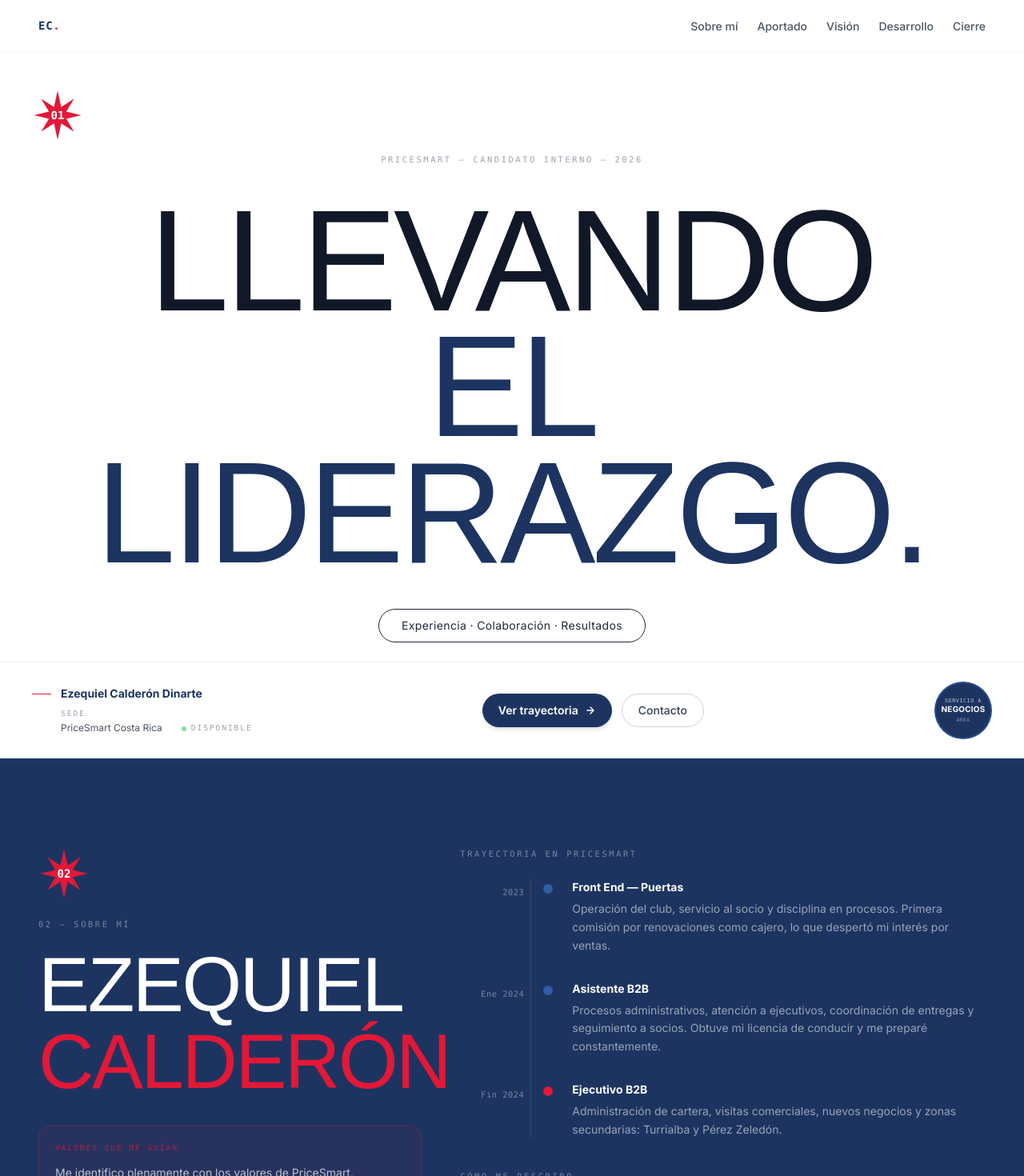
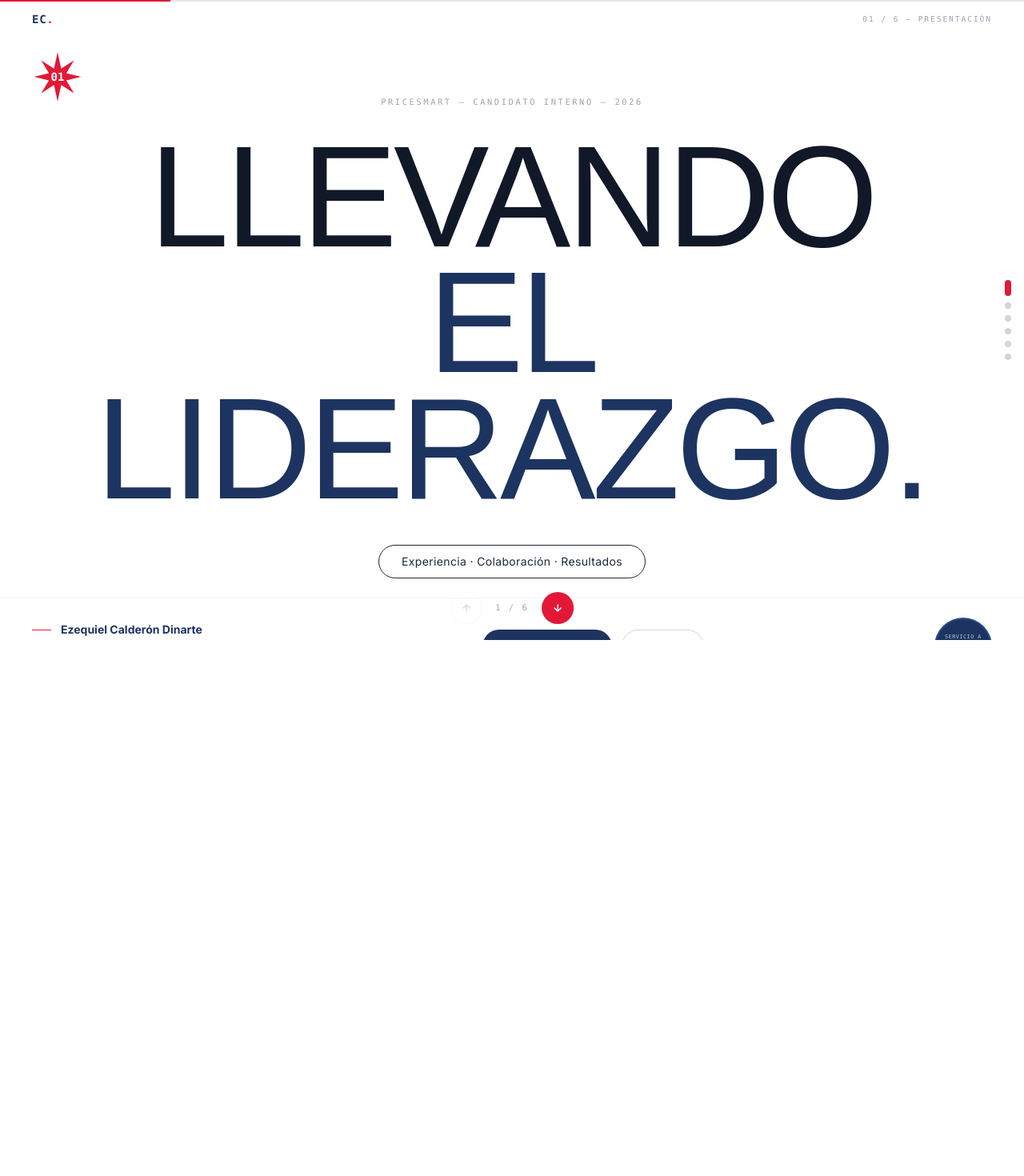
Before and after one commit to EzequielCalderon1/ezequielcalderon1.github.io, a Next.js app: page / in a window 1280 px wide. Shown: the top 1470 px of the page at 80% size. After the commit the page ends 800 px from the top, so only its background shows below. Built offline with nearby package versions, Linux system fonts and the light colour scheme; a web font is replaced by a local one.

Commit message:
feat: full-screen slide presentation with keyboard + touch nav

```diff
--- a/src/app/HomeClient.jsx
+++ b/src/app/HomeClient.jsx
@@ -1,27 +1,155 @@
 'use client'
 
-import Navbar from '@/components/Navbar'
+import { useState, useEffect, useCallback, useRef } from 'react'
+import { AnimatePresence, motion } from 'framer-motion'
 import Hero from '@/components/Hero'
 import About from '@/components/About'
 import Achievements from '@/components/Achievements'
 import Vision from '@/components/Vision'
 import Development from '@/components/Development'
 import Contact from '@/components/Contact'
-import Footer from '@/components/Footer'
+
+const SLIDES = [
+  { label: 'Presentación',              Component: Hero,         dark: false },
+  { label: 'Sobre mí',                  Component: About,        dark: true  },
+  { label: 'Lo que he aportado',        Component: Achievements, dark: false },
+  { label: 'Mi visión',                 Component: Vision,       dark: true  },
+  { label: 'Lo que quiero desarrollar', Component: Development,  dark: false },
+  { label: 'Cierre',                    Component: Contact,      dark: true  },
+]
+
+const slideVariants = {
+  enter: (dir) => ({ y: dir > 0 ? '100%' : '-100%', opacity: 0.4 }),
+  center: { y: 0, opacity: 1, transition: { duration: 0.55, ease: [0.22, 1, 0.36, 1] } },
+  exit:  (dir) => ({ y: dir > 0 ? '-100%' : '100%', opacity: 0.4, transition: { duration: 0.4, ease: [0.22, 1, 0.36, 1] } }),
+}
 
 export default function HomeClient() {
+  const [current, setCurrent] = useState(0)
+  const [dir, setDir]         = useState(1)
+  const touchStart             = useRef(null)
+
+  const go = useCallback((delta) => {
+    setCurrent((prev) => {
+      const next = Math.max(0, Math.min(SLIDES.length - 1, prev + delta))
+      if (next !== prev) setDir(delta)
+      return next
+    })
+  }, [])
+
+  /* keyboard */
+  useEffect(() => {
+    const onKey = (e) => {
+      if (e.key === 'ArrowDown' || e.key === 'PageDown') { e.preventDefault(); go(1) }
+      if (e.key === 'ArrowUp'   || e.key === 'PageUp')   { e.preventDefault(); go(-1) }
+    }
+    window.addEventListener('keydown', onKey)
+    return () => window.removeEventListener('keydown', onKey)
+  }, [go])
+
+  /* touch swipe */
+  const onTouchStart = (e) => { touchStart.current = e.touches[0].clientY }
+  const onTouchEnd   = (e) => {
+    if (touchStart.current === null) return
+    const diff = touchStart.current - e.changedTouches[0].clientY
+    if (Math.abs(diff) > 50) go(diff > 0 ? 1 : -1)
+    touchStart.current = null
+  }
+
+  const { Component, dark, label } = SLIDES[current]
+
+  /* theme-aware colours */
+  const logoColor  = dark ? 'text-white'    : 'text-ps-navy'
+  const metaColor  = dark ? 'text-white/40' : 'text-gray-400'
+  const dotActive  = dark ? 'bg-white'      : 'bg-ps-red'
+  const dotBase    = dark ? 'bg-white/20 hover:bg-white/50' : 'bg-gray-300 hover:bg-gray-500'
+  const btnPrev    = dark ? 'border-white/20 text-white hover:bg-white/10' : 'border-gray-200 text-gray-500 hover:bg-gray-50'
+
   return (
-    <>
-      <Navbar />
-      <main id="main-content" tabIndex={-1} className="outline-none">
-        <Hero />
-        <About />
-        <Achievements />
-        <Vision />
-        <Development />
-        <Contact />
-      </main>
-      <Footer />
-    </>
+    <div
+      className="h-screen overflow-hidden relative"
+      onTouchStart={onTouchStart}
+      onTouchEnd={onTouchEnd}
+    >
+      {/* ── progress bar ── */}
+      <div
+        className="absolute top-0 inset-x-0 z-50 h-[2px]"
+        style={{ background: dark ? 'rgba(255,255,255,0.08)' : '#e5e7eb' }}
+      >
+        <motion.div
+          className="h-full bg-ps-red"
+          animate={{ width: `${((current + 1) / SLIDES.length) * 100}%` }}
+          transition={{ duration: 0.4, ease: 'easeOut' }}
+        />
+      </div>
+
+      {/* ── top bar ── */}
+      <div className="absolute top-0 inset-x-0 z-50 flex items-center justify-between px-6 lg:px-10 pt-3.5 pb-3">
+        <span className={`font-mono text-sm font-black tracking-wider ${logoColor}`}>
+          EC<span className="text-ps-red">.</span>
+        </span>
+        <span className={`font-mono text-[0.6rem] tracking-[0.2em] uppercase ${metaColor}`}>
+          {String(current + 1).padStart(2, '0')} / {SLIDES.length}&nbsp;&mdash;&nbsp;{label}
+        </span>
+      </div>
+
+      {/* ── slide ── */}
+      <AnimatePresence custom={dir} mode="wait" initial={false}>
+        <motion.div
+          key={current}
+          custom={dir}
+          variants={slideVariants}
+          initial="enter"
+          animate="center"
+          exit="exit"
+          className="absolute inset-0"
+        >
+          <Component />
+        </motion.div>
+      </AnimatePresence>
+
+      {/* ── side dots ── */}
+      <div className="absolute right-4 top-1/2 -translate-y-1/2 z-50 flex flex-col gap-2">
+        {SLIDES.map((_, i) => (
+          <button
+            key={i}
+            onClick={() => { setDir(i > current ? 1 : -1); setCurrent(i) }}
+            aria-label={`Ir a filmina ${i + 1}`}
+            className={`rounded-full transition-all focus-visible:outline-2 focus-visible:outline-ps-red ${
+              i === current ? `w-2 h-5 ${dotActive}` : `w-2 h-2 ${dotBase}`
+            }`}
+          />
+        ))}
+      </div>
+
+      {/* ── bottom navigation ── */}
+      <div className="absolute bottom-5 left-1/2 -translate-x-1/2 z-50 flex items-center gap-4">
+        <button
+          onClick={() => go(-1)}
+          disabled={current === 0}
+          aria-label="Filmina anterior"
+          className={`w-10 h-10 rounded-full border flex items-center justify-center disabled:opacity-25 transition-all ${btnPrev}`}
+        >
+          <svg width="14" height="14" viewBox="0 0 24 24" fill="none" stroke="currentColor" strokeWidth="2.5" strokeLinecap="round" strokeLinejoin="round" aria-hidden="true">
+            <path d="M12 19V5M5 12l7-7 7 7"/>
+          </svg>
+        </button>
+
+        <span className={`font-mono text-[0.65rem] tracking-[0.2em] uppercase select-none ${metaColor}`}>
+          {current + 1} / {SLIDES.length}
+        </span>
+
+        <button
+          onClick={() => go(1)}
+          disabled={current === SLIDES.length - 1}
+          aria-label="Siguiente filmina"
+          className="w-10 h-10 rounded-full bg-ps-red text-white flex items-center justify-center disabled:opacity-25 hover:bg-[#c8152f] transition-all"
+        >
+          <svg width="14" height="14" viewBox="0 0 24 24" fill="none" stroke="currentColor" strokeWidth="2.5" strokeLinecap="round" strokeLinejoin="round" aria-hidden="true">
+            <path d="M12 5v14M5 12l7 7 7-7"/>
+          </svg>
+        </button>
+      </div>
+    </div>
   )
 }
--- a/src/components/About.jsx
+++ b/src/components/About.jsx
@@ -42,14 +42,13 @@
 
 export default function About() {
   return (
-    <section id="sobre-mi" aria-labelledby="about-heading" className="bg-[#1d3461] text-white py-20 lg:py-28 overflow-hidden">
-      <div className="max-w-7xl mx-auto px-6 lg:px-12">
+    <section id="sobre-mi" aria-labelledby="about-heading" className="bg-[#1d3461] text-white h-screen overflow-hidden">
+      <div className="max-w-7xl mx-auto px-6 lg:px-12 pt-14 pb-6 h-full overflow-y-auto">
         <motion.div
           variants={stagger}
           initial="hidden"
-          whileInView="visible"
-          viewport={{ once: true, margin: '-80px' }}
-          className="grid grid-cols-12 gap-x-6 gap-y-12 items-start"
+          animate="visible"
+          className="grid grid-cols-12 gap-x-6 gap-y-6 items-start"
         >
           {/* Left: starburst + heading + bio */}
           <div className="col-span-12 lg:col-span-5">
--- a/src/components/Achievements.jsx
+++ b/src/components/Achievements.jsx
@@ -23,11 +23,10 @@
 
 export default function Achievements() {
   return (
-    <section id="aportado" aria-labelledby="achievements-heading" className="bg-white py-24 lg:py-32">
-      <div className="max-w-7xl mx-auto px-6 lg:px-12">
+    <section id="aportado" aria-labelledby="achievements-heading" className="bg-white h-screen overflow-hidden">
+      <div className="max-w-7xl mx-auto px-6 lg:px-12 pt-14 pb-6 h-full overflow-y-auto">
         <motion.div
-          variants={stagger} initial="hidden" whileInView="visible"
-          viewport={{ once: true, margin: '-80px' }}
+          variants={stagger} initial="hidden" animate="visible"
         >
           <motion.div variants={fadeUp} className="mb-12">
             <StarburstBadge number="03" className="mb-6" />
--- a/src/components/Contact.jsx
+++ b/src/components/Contact.jsx
@@ -50,13 +50,12 @@
 
 export default function Contact() {
   return (
-    <section id="cierre" aria-labelledby="contact-heading" className="bg-[#1d3461] text-white py-24 lg:py-32">
-      <div className="max-w-7xl mx-auto px-6 lg:px-12">
+    <section id="cierre" aria-labelledby="contact-heading" className="bg-[#1d3461] text-white h-screen overflow-hidden">
+      <div className="max-w-7xl mx-auto px-6 lg:px-12 pt-14 pb-6 h-full overflow-y-auto">
         <motion.div
           variants={stagger}
           initial="hidden"
-          whileInView="visible"
-          viewport={{ once: true, margin: '-80px' }}
+          animate="visible"
           className="relative grid grid-cols-12 gap-x-6 gap-y-10 lg:gap-x-16 items-center"
         >
           {/* Red left accent bar */}
--- a/src/components/Development.jsx
+++ b/src/components/Development.jsx
@@ -56,13 +56,12 @@
 
 export default function Development() {
   return (
-    <section id="desarrollo" aria-labelledby="development-heading" className="bg-white py-24 lg:py-32">
-      <div className="max-w-7xl mx-auto px-6 lg:px-12">
+    <section id="desarrollo" aria-labelledby="development-heading" className="bg-white h-screen overflow-hidden">
+      <div className="max-w-7xl mx-auto px-6 lg:px-12 pt-14 pb-6 h-full overflow-y-auto">
         <motion.div
           variants={stagger}
           initial="hidden"
-          whileInView="visible"
-          viewport={{ once: true, margin: '-80px' }}
+          animate="visible"
         >
           {/* Header */}
           <motion.div variants={fadeUp} className="mb-14">
--- a/src/components/Hero.jsx
+++ b/src/components/Hero.jsx
@@ -16,18 +16,18 @@
 export default function Hero() {
   return (
     <section
-      className="relative min-h-dvh flex flex-col bg-white"
+      className="relative h-screen flex flex-col bg-white overflow-hidden"
       aria-labelledby="hero-heading"
     >
       {/* Starburst — decorative section marker */}
-      <StarburstBadge number="01" className="absolute top-24 left-6 lg:top-28 lg:left-10 z-20" />
+      <StarburstBadge number="01" className="absolute top-14 left-6 lg:top-16 lg:left-10 z-20" />
 
       {/* Top: PriceSmart label */}
       <motion.div
         initial={{ opacity: 0, y: -12 }}
         animate={{ opacity: 1, y: 0 }}
         transition={{ duration: 0.55, delay: 0.1 }}
-        className="pt-28 lg:pt-32 pb-4 flex justify-center px-6"
+        className="pt-14 pb-2 flex justify-center px-6"
       >
         <p className="font-mono text-[0.65rem] tracking-[0.25em] text-gray-400 uppercase">
           PriceSmart &mdash; Candidato Interno &mdash; 2026
--- a/src/components/Vision.jsx
+++ b/src/components/Vision.jsx
@@ -62,13 +62,12 @@
 
 export default function Vision() {
   return (
-    <section id="vision" aria-labelledby="vision-heading" className="bg-[#1d3461] text-white py-20 lg:py-28 overflow-hidden">
-      <div className="max-w-7xl mx-auto px-6 lg:px-12">
+    <section id="vision" aria-labelledby="vision-heading" className="bg-[#1d3461] text-white h-screen overflow-hidden">
+      <div className="max-w-7xl mx-auto px-6 lg:px-12 pt-14 pb-6 h-full overflow-y-auto">
         <motion.div
           variants={stagger}
           initial="hidden"
-          whileInView="visible"
-          viewport={{ once: true, margin: '-80px' }}
+          animate="visible"
         >
           {/* Header */}
           <motion.div variants={fadeUp} className="mb-12">
```
